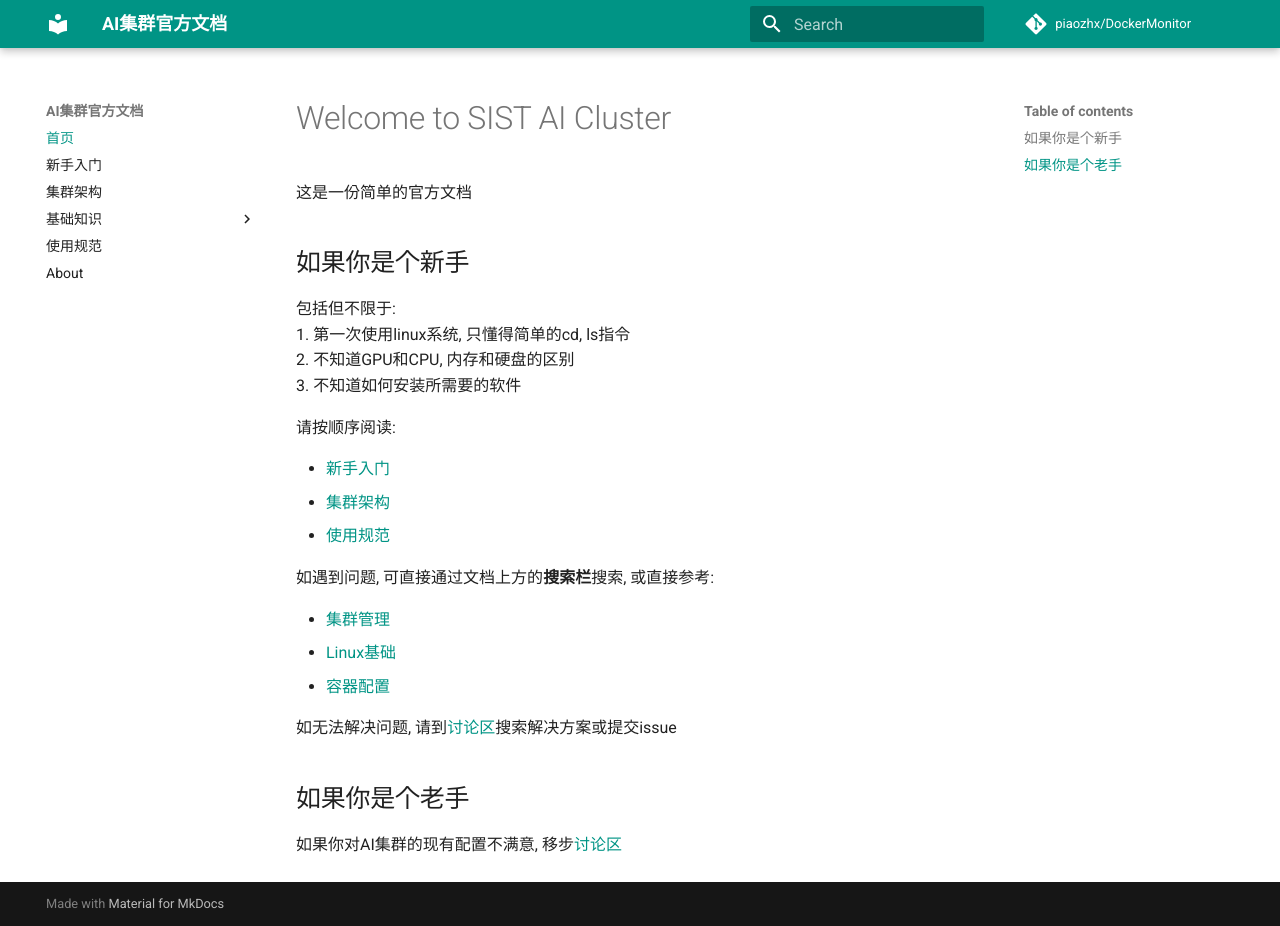
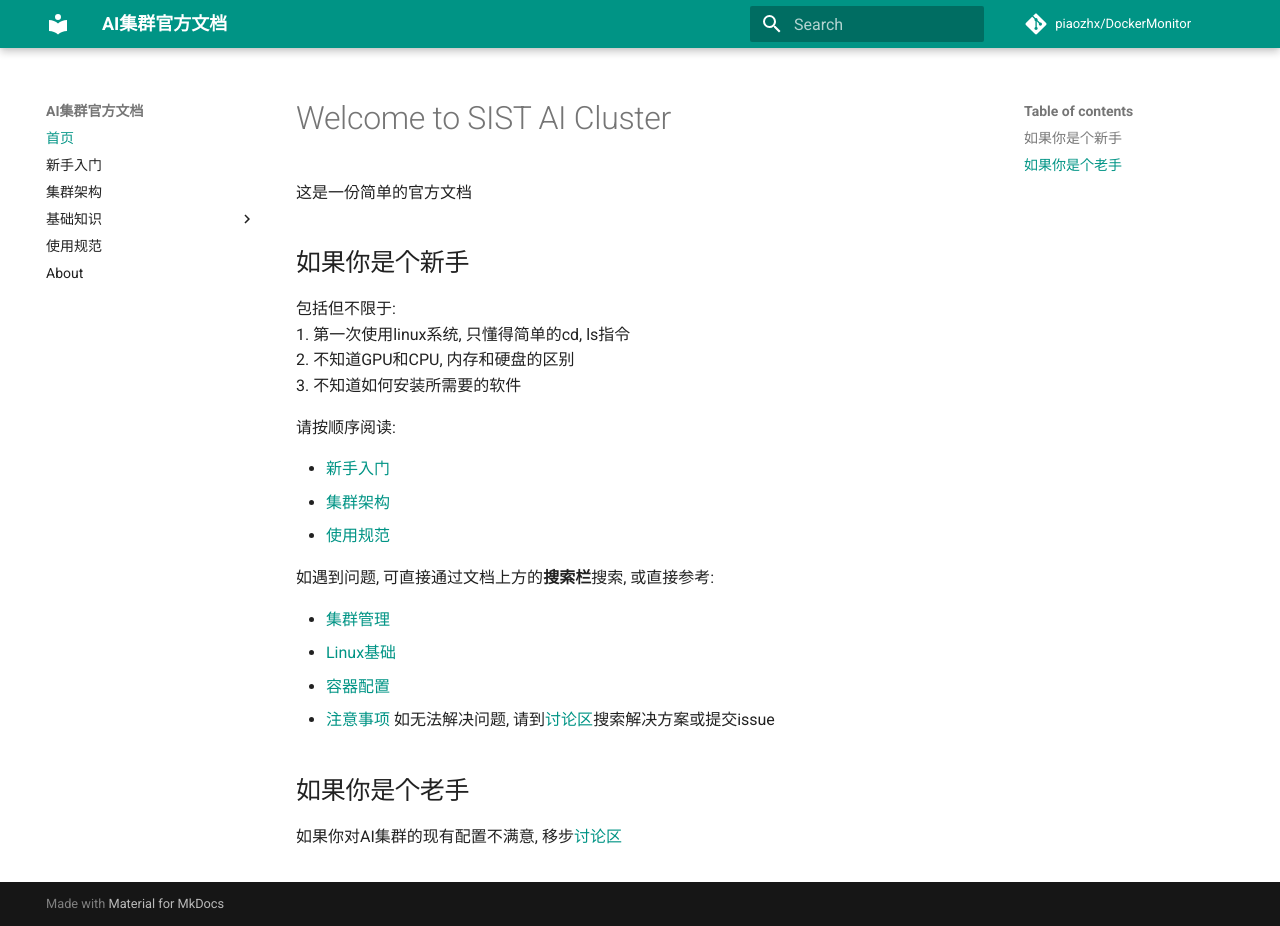
Before and after one commit to lijing1996/DockerMonitor, an MkDocs documentation site: the page built from doc/docs/index.md, in a window 1280 px wide and 926 px high. Built offline with MkDocs 1.6.1 and Material for MkDocs 9.7.7, drawn with Linux system fonts in a browser that asks for light colours; comment, search, counter and statistics services are not loaded.

Commit message:
update doc

```diff
--- a/doc/docs/index.md
+++ b/doc/docs/index.md
@@ -18,7 +18,7 @@
 * [集群管理](/QA_cluster)
 * [Linux基础](/QA_linux)
 * [容器配置](/QA_container)
-
+* [注意事项](/QA_cautions)
 如无法解决问题, 请到[讨论区](https://github.com/piaozhx/DockerMonitor/issues)搜索解决方案或提交issue
 
 
--- a/doc/mkdocs.yml
+++ b/doc/mkdocs.yml
@@ -9,9 +9,10 @@ nav:
     - 新手入门: start.md
     - 集群架构: cluster.md
     - 基础知识:
-      - '集群管理': 'QA_cluster.md'
-      - 'Linux基础': 'QA_linux.md'
-      - '容器配置': 'QA_container.md'
+        - '集群管理': 'QA_cluster.md'
+        - 'Linux基础': 'QA_linux.md'
+        - '容器配置': 'QA_container.md'
+        - '注意事项': 'QA_cautions.md'
     - 使用规范: moral.md
     - About: about.md
 
```
Also changed, not shown: doc/docs/QA_cautions.md (added, +5 -0 lines).
